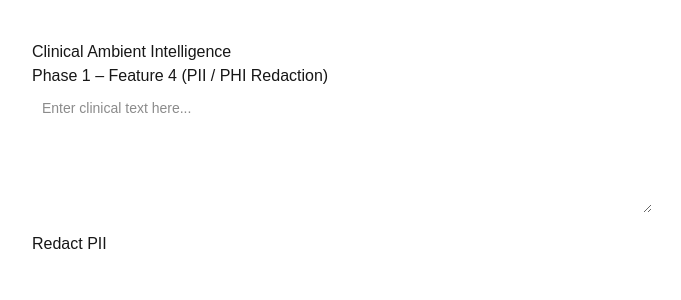
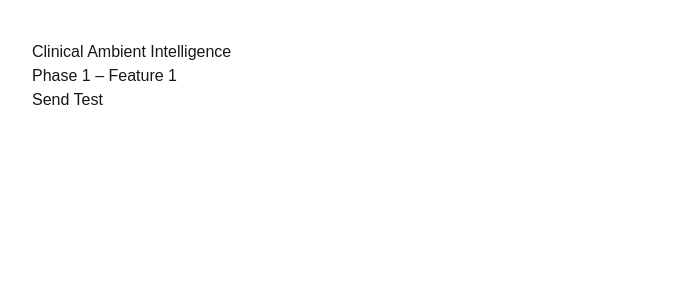
Before and after one commit to tigerlin028/Clinical-Intelligence-System, a Next.js app in the folder frontend/: page / in a window 1280 px wide. Shown: the top 300 px of the page, without its empty margins (8-689 px from the left). Built offline with nearby package versions, Linux system fonts and the light colour scheme.

Commit message:
pii feature 4

```diff
--- a/frontend/app/page.tsx
+++ b/frontend/app/page.tsx
@@ -1,79 +1,39 @@
 "use client";
-
 import { useState } from "react";
 
 export default function Home() {
-  const [inputText, setInputText] = useState("");
-  const [responseText, setResponseText] = useState<string | null>(null);
-  const [loading, setLoading] = useState(false);
+  const [response, setResponse] = useState<string | null>(null);
 
   const sendTest = async () => {
-    if (!inputText.trim()) return;
-
-    setLoading(true);
-    setResponseText(null);
+    console.log("Sending test request...");
 
     try {
-      const res = await fetch(
-        "https://ingestion-service-523658399118.us-central1.run.app/ingest",
-        {
+      const res = await fetch("https://ingestion-service-523658399118.us-central1.run.app/ingest", {
         method: "POST",
         headers: {
           "Content-Type": "application/json",
         },
         body: JSON.stringify({
-            text: inputText,
+          text: "Hello, my name is John Smith. My SSN is 123-45-6789.",
         }),
-        }
-      );
+      });
 
       const data = await res.json();
-
-      // ⚠️ Feature 4 核心原则：前端只用 redacted_text
-      setResponseText(data.result.redacted_text);
+      setResponse(data.result.processed_text);
     } catch (err) {
       console.error("Request failed:", err);
-      setResponseText("Error processing input.");
-    } finally {
-      setLoading(false);
     }
   };
 
   return (
-    <main style={{ padding: "40px", maxWidth: "700px" }}>
+    <main style={{ padding: "40px" }}>
       <h1>Clinical Ambient Intelligence</h1>
-      <p>Phase 1 – Feature 4 (PII / PHI Redaction)</p>
+      <p>Phase 1 – Feature 1</p>
+      <button onClick={sendTest}>Send Test</button>
 
-      {/* 用户输入区域 */}
-      <textarea
-        rows={5}
-        style={{ width: "100%", padding: "10px", fontSize: "14px" }}
-        placeholder="Enter clinical text here..."
-        value={inputText}
-        onChange={(e) => setInputText(e.target.value)}
-      />
-
-      <button
-        onClick={sendTest}
-        disabled={loading}
-        style={{ marginTop: "12px" }}
-      >
-        {loading ? "Processing..." : "Redact PII"}
-      </button>
-
-      {/* 输出区域 */}
-      {responseText && (
-        <div
-          style={{
-            marginTop: "20px",
-            padding: "12px",
-            border: "1px solid #ccc",
-            backgroundColor: "#f9f9f9",
-            whiteSpace: "pre-wrap",
-          }}
-        >
-          <strong>Redacted Output:</strong>
-          <div>{responseText}</div>
+      {response && (
+        <div style={{ marginTop: "20px", fontWeight: "bold" }}>
+          Response: {response}
         </div>
       )}
     </main>
```
Lines whose indentation alone changed are shown as unchanged.
